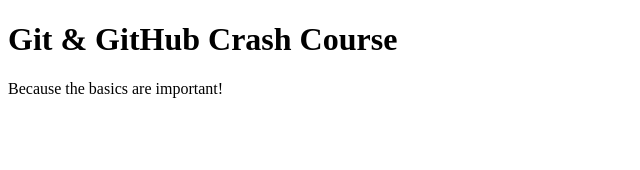
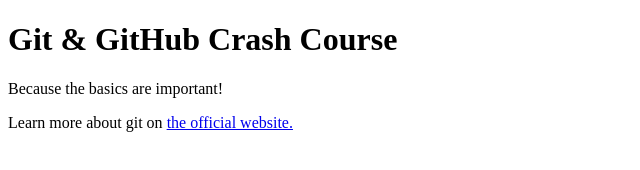
Before and after one commit to saurabh692/git-crash-course, a plain HTML site: page index.html in a window 1280 px wide. Shown: the whole page, without its empty margins (0-640 px from the left). Drawn offline with Linux system fonts and the light colour scheme.

Commit message:
added link to git docs

```diff
--- a/index.html
+++ b/index.html
@@ -1,13 +1,17 @@
 <!DOCTYPE html>
 <html lang="en">
+
 <head>
   <meta charset="UTF-8" />
   <meta http-equiv="X-UA-Compatible" content="IE=edge" />
   <meta name="viewport" content="width=device-width, initial-scale=1.0" />
   <title>Git & GitHub Crash Course</title>
 </head>
+
 <body>
   <h1>Git & GitHub Crash Course</h1>
   <p>Because the basics are important!</p>
+  <p>Learn more about git on <a href="https://git-scm.com/book/en/v2">the official website.</a></p>
 </body>
+
 </html>
```
Lines whose indentation alone changed are shown as unchanged.
